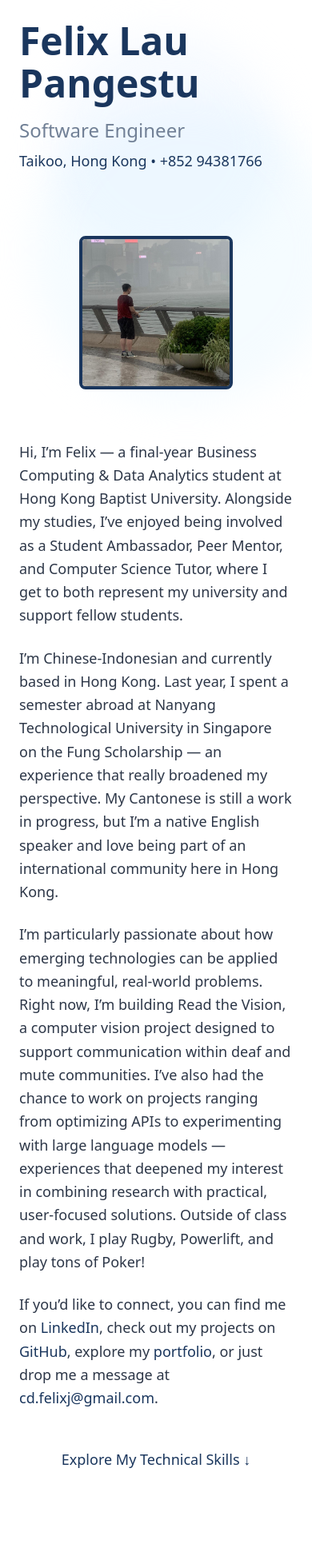
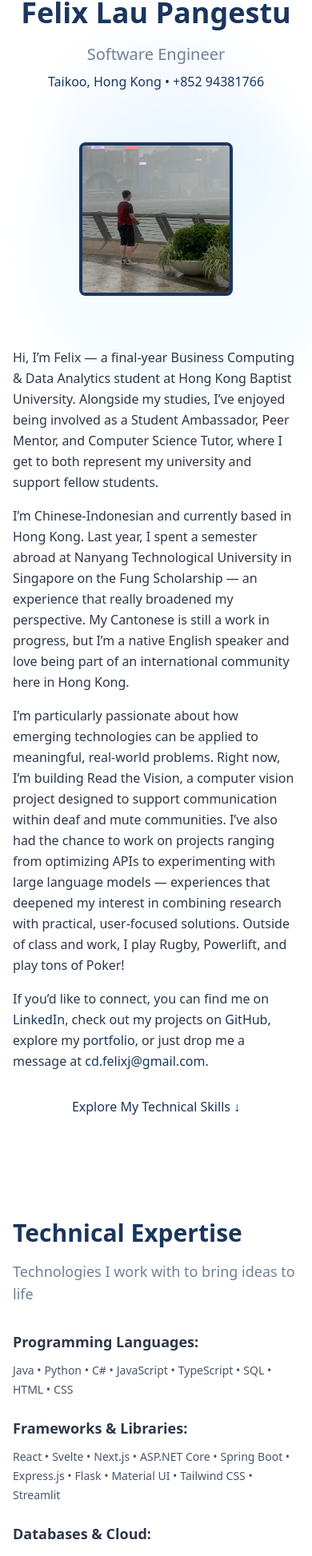
Before and after one commit to cdfelixj/minimal-portfolio, a React (Vite) app: page / in a window 390 px wide. Shown: the part 39-1985 px from the top of the page at 80% size. Built offline with nearby package versions, Linux system fonts and the light colour scheme.

Commit message:
fixed margins & responsiveness

```diff
--- a/src/App.jsx
+++ b/src/App.jsx
@@ -132,7 +132,7 @@ function App() {
 			/>
 
 			{/* Single Continuous Content Flow */}
-			<div className="relative z-10 max-w-4xl mx-auto px-6 py-16">
+			<div className="relative z-10 max-w-7xl mx-auto px-4 sm:px-6 lg:px-8 py-8 sm:py-12 lg:py-16">
 
 				{/* Hero/About Section */}
 				<div id="hero" className="mb-32">
@@ -141,10 +141,10 @@ function App() {
 						animate={{ opacity: 1, y: 0 }}
 						transition={{ duration: 0.8 }}
 					>
-						<div className="flex flex-col lg:flex-row items-start gap-12 mb-16">
-							<div className="flex-1">
+						<div className="flex flex-col lg:flex-row items-center lg:items-start gap-8 lg:gap-12 mb-16">
+							<div className="flex-1 text-center lg:text-left">
 								<motion.h1
-									className="text-6xl lg:text-7xl font-bold text-blue-900 mb-4 leading-tight"
+									className="text-4xl sm:text-5xl lg:text-6xl xl:text-7xl font-bold text-blue-900 mb-4 leading-tight"
 									initial={{ opacity: 0, x: -20 }}
 									animate={{ opacity: 1, x: 0 }}
 									transition={{ duration: 0.8, delay: 0.2 }}
@@ -156,7 +156,7 @@ function App() {
 									initial={{ opacity: 0, x: -20 }}
 									animate={{ opacity: 1, x: 0 }}
 									transition={{ duration: 0.8, delay: 0.4 }}
-									className="text-2xl text-gray-600 mb-2"
+									className="text-xl sm:text-2xl text-gray-600 mb-2"
 								>
 									Software Engineer
 								</motion.div>
@@ -165,7 +165,7 @@ function App() {
 									initial={{ opacity: 0, x: -20 }}
 									animate={{ opacity: 1, x: 0 }}
 									transition={{ duration: 0.8, delay: 0.5 }}
-									className="text-lg text-blue-900 mb-8"
+									className="text-base sm:text-lg text-blue-900 mb-8"
 								>
 									Taikoo, Hong Kong • +852 94381766
 								</motion.div>
@@ -175,7 +175,7 @@ function App() {
 								initial={{ opacity: 0, scale: 0.8 }}
 								animate={{ opacity: 1, scale: 1 }}
 								transition={{ duration: 0.8, delay: 0.6 }}
-								className="w-64 h-64 rounded-lg overflow-hidden border-4 border-blue-900 flex-shrink-0"
+								className="w-48 h-48 sm:w-56 sm:h-56 lg:w-64 lg:h-64 rounded-lg overflow-hidden border-4 border-blue-900 flex-shrink-0"
 							>
 								<img
 									src="/assets/cardPhotos/fish.jpg"
@@ -189,7 +189,7 @@ function App() {
 						initial={{ opacity: 0, y: 20 }}
 						animate={{ opacity: 1, y: 0 }}
 						transition={{ duration: 0.8, delay: 0.8 }}
-						className="space-y-6 text-lg leading-relaxed"
+						className="space-y-4 sm:space-y-6 text-base sm:text-lg leading-relaxed"
 						>
 						<p>
 							Hi, I’m Felix — a final-year Business Computing & Data Analytics student at Hong Kong Baptist University. Alongside my studies, I’ve enjoyed being involved
@@ -230,11 +230,11 @@ function App() {
 							initial={{ opacity: 0, y: 20 }}
 							animate={{ opacity: 1, y: 0 }}
 							transition={{ duration: 0.8, delay: 1.0 }}
-							className="mt-12 text-center"
+							className="mt-8 sm:mt-12 text-center"
 						>
 							<button
 								onClick={() => document.getElementById('skills').scrollIntoView({ behavior: 'smooth' })}
-								className="text-blue-900 hover:text-blue-700 font-medium text-lg transition-colors duration-300"
+								className="text-blue-900 hover:text-blue-700 font-medium text-base sm:text-lg transition-colors duration-300"
 							>
 								Explore My Technical Skills ↓
 							</button>
@@ -243,11 +243,11 @@ function App() {
 				</div>
 
 				{/* Technical Skills Section */}
-				<div id="skills" className="mb-32">
-					<h2 className="text-4xl font-bold text-blue-900 mb-4">Technical Expertise</h2>
-					<p className="text-xl text-gray-600 mb-12">Technologies I work with to bring ideas to life</p>
+				<div id="skills" className="mb-24 sm:mb-32">
+					<h2 className="text-3xl sm:text-4xl font-bold text-blue-900 mb-4">Technical Expertise</h2>
+					<p className="text-lg sm:text-xl text-gray-600 mb-8 sm:mb-12">Technologies I work with to bring ideas to life</p>
 
-					<div className="space-y-8">
+					<div className="space-y-6 sm:space-y-8">
 						{Object.entries(skills).map(([category, items], index) => (
 							<motion.div
 								key={category}
@@ -256,12 +256,12 @@ function App() {
 								transition={{ duration: 0.6, delay: index * 0.1 }}
 								viewport={{ once: true }}
 							>
-								<h3 className="text-xl font-semibold text-gray-800 mb-4">{category}:</h3>
-								<div className="flex flex-wrap gap-2">
+								<h3 className="text-lg sm:text-xl font-semibold text-gray-800 mb-3 sm:mb-4">{category}:</h3>
+								<div className="flex flex-wrap gap-1 sm:gap-2">
 									{items.map((skill, skillIndex) => (
 										<motion.span
 											key={skill}
-											className="text-gray-700 hover:text-blue-900 hover:font-medium transition-all duration-300 cursor-default"
+											className="text-sm sm:text-base text-gray-700 hover:text-blue-900 hover:font-medium transition-all duration-300 cursor-default"
 											whileHover={{ scale: 1.05 }}
 										>
 											{skill}{skillIndex < items.length - 1 ? ' • ' : ''}
@@ -274,14 +274,14 @@ function App() {
 				</div>
 
 				{/* Professional Experience Section */}
-				<div id="experience" className="mb-32">
-					<h2 className="text-4xl font-bold text-blue-900 mb-4">Professional Journey</h2>
-					<p className="text-xl text-gray-600 mb-12">My career progression in technology and innovation</p>
+				<div id="experience" className="mb-24 sm:mb-32">
+					<h2 className="text-3xl sm:text-4xl font-bold text-blue-900 mb-4">Professional Journey</h2>
+					<p className="text-lg sm:text-xl text-gray-600 mb-8 sm:mb-12">My career progression in technology and innovation</p>
 
 					<div className="relative">
-						<div className="absolute left-4 top-0 bottom-0 w-0.5 bg-blue-900"></div>
+						<div className="absolute left-2 sm:left-4 top-0 bottom-0 w-0.5 bg-blue-900"></div>
 
-						<div className="space-y-12">
+						<div className="space-y-8 sm:space-y-12">
 							{experiences.map((exp, index) => (
 								<motion.div
 									key={index}
@@ -289,21 +289,21 @@ function App() {
 									whileInView={{ opacity: 1, x: 0 }}
 									transition={{ duration: 0.6, delay: index * 0.1 }}
 									viewport={{ once: true }}
-									className="relative pl-12"
+									className="relative pl-8 sm:pl-12"
 								>
-									<div className="absolute left-0 w-8 h-8 bg-blue-900 rounded-full flex items-center justify-center">
-										<div className="w-3 h-3 bg-white rounded-full"></div>
+									<div className="absolute left-0 sm:left-0 w-6 h-6 sm:w-8 sm:h-8 bg-blue-900 rounded-full flex items-center justify-center">
+										<div className="w-2 h-2 sm:w-3 sm:h-3 bg-white rounded-full"></div>
 									</div>
 
-									<div className="space-y-4">
+									<div className="space-y-3 sm:space-y-4">
 										<div>
-											<div className="flex items-center gap-3 mb-2">
-												<h3 className="text-2xl font-bold text-blue-900">{exp.company}</h3>
+											<div className="flex flex-col sm:flex-row sm:items-center gap-2 sm:gap-3 mb-2">
+												<h3 className="text-xl sm:text-2xl font-bold text-blue-900">{exp.company}</h3>
 												<motion.a
 													href={exp.website}
 													target="_blank"
 													rel="noopener noreferrer"
-													className="inline-flex items-center justify-center w-8 h-8 bg-blue-100 hover:bg-blue-200 text-blue-900 rounded-full transition-colors duration-300"
+													className="inline-flex items-center justify-center w-6 h-6 sm:w-8 sm:h-8 bg-blue-100 hover:bg-blue-200 text-blue-900 rounded-full transition-colors duration-300 self-start"
 													whileHover={{
 														scale: 1.05,
 														transition: { duration: 0.2, ease: "easeOut" }
@@ -312,7 +312,7 @@ function App() {
 													title="Visit company website"
 												>
 													<svg
-														className="w-4 h-4"
+														className="w-3 h-3 sm:w-4 sm:h-4"
 														fill="none"
 														stroke="currentColor"
 														viewBox="0 0 24 24"
@@ -327,15 +327,15 @@ function App() {
 													</svg>
 												</motion.a>
 											</div>
-											<h4 className="text-xl font-semibold text-gray-800">{exp.role}</h4>
-											<p className="text-gray-600">{exp.period}</p>
+											<h4 className="text-lg sm:text-xl font-semibold text-gray-800">{exp.role}</h4>
+											<p className="text-sm sm:text-base text-gray-600">{exp.period}</p>
 										</div>
 
-										<p className="text-lg">{exp.description}</p>
+										<p className="text-base sm:text-lg leading-relaxed">{exp.description}</p>
 
 										<motion.button
 											onClick={() => setExpandedExperience(expandedExperience === index ? null : index)}
-											className="text-blue-900 hover:text-blue-700 font-medium transition-colors duration-300"
+											className="text-blue-900 hover:text-blue-700 font-medium transition-colors duration-300 text-sm sm:text-base"
 											whileHover={{ scale: 1.02 }}
 										>
 											{expandedExperience === index ? 'Show less ↑' : 'View details ↓'}
@@ -346,18 +346,18 @@ function App() {
 												initial={{ opacity: 0, height: 0 }}
 												animate={{ opacity: 1, height: 'auto' }}
 												transition={{ duration: 0.3 }}
-												className="space-y-4"
+												className="space-y-3 sm:space-y-4"
 											>
-												<ul className="list-disc list-inside space-y-2 text-gray-700">
+												<ul className="list-disc list-inside space-y-2 text-sm sm:text-base text-gray-700 ml-2">
 													{exp.details.map((detail, detailIndex) => (
 														<li key={detailIndex}>{detail}</li>
 													))}
 												</ul>
-												<div className="flex flex-wrap gap-2">
+												<div className="flex flex-wrap gap-1 sm:gap-2">
 													{exp.technologies.map((tech, techIndex) => (
 														<span
 															key={techIndex}
-															className="px-3 py-1 bg-blue-100 text-blue-900 rounded-full text-sm font-medium"
+															className="px-2 py-1 sm:px-3 sm:py-1 bg-blue-100 text-blue-900 rounded-full text-xs sm:text-sm font-medium"
 														>
 															{tech}
 														</span>
@@ -389,11 +389,11 @@ function App() {
 				</div>
 
 				{/* Featured Projects Section */}
-				<div id="projects" className="mb-32">
-					<h2 className="text-4xl font-bold text-blue-900 mb-4">Featured Projects</h2>
-					<p className="text-xl text-gray-600 mb-12">Innovative solutions that make a meaningful impact</p>
+				<div id="projects" className="mb-24 sm:mb-32">
+					<h2 className="text-3xl sm:text-4xl font-bold text-blue-900 mb-4">Featured Projects</h2>
+					<p className="text-lg sm:text-xl text-gray-600 mb-8 sm:mb-12">Innovative solutions that make a meaningful impact</p>
 
-					<div className="space-y-20">
+					<div className="space-y-12 sm:space-y-20">
 						{projects.map((project, index) => (
 							<motion.div
 								key={index}
@@ -401,30 +401,30 @@ function App() {
 								whileInView={{ opacity: 1, y: 0 }}
 								transition={{ duration: 0.8, delay: index * 0.2 }}
 								viewport={{ once: true }}
-								className="space-y-6"
+								className="space-y-4 sm:space-y-6"
 							>
-								<h3 className="text-3xl font-bold text-blue-900">{project.title}</h3>
+								<h3 className="text-2xl sm:text-3xl font-bold text-blue-900">{project.title}</h3>
 
 								{project.impact && (
-									<p className="text-xl font-medium text-gray-800">{project.impact}</p>
+									<p className="text-lg sm:text-xl font-medium text-gray-800">{project.impact}</p>
 								)}
 
-								<p className="text-lg leading-relaxed">{project.description}</p>
+								<p className="text-base sm:text-lg leading-relaxed">{project.description}</p>
 
 								{project.technical && (
-									<p className="text-lg leading-relaxed">{project.technical}</p>
+									<p className="text-base sm:text-lg leading-relaxed">{project.technical}</p>
 								)}
 
 								{project.funding && (
-									<p className="text-lg leading-relaxed font-medium text-blue-900">{project.funding}</p>
+									<p className="text-base sm:text-lg leading-relaxed font-medium text-blue-900">{project.funding}</p>
 								)}
 
-								<div className="flex gap-4">
+								<div className="flex flex-col sm:flex-row gap-2 sm:gap-4">
 									{project.links.map((link, linkIndex) => (
 										<a
 											key={linkIndex}
 											href="#"
-											className="text-blue-900 hover:text-blue-700 font-medium hover:underline transition-colors duration-300"
+											className="text-blue-900 hover:text-blue-700 font-medium hover:underline transition-colors duration-300 text-sm sm:text-base"
 										>
 											{link}
 										</a>
@@ -435,14 +435,14 @@ function App() {
 					</div>
 
 					{/* View All Projects Button */}
-					<div className="text-center mt-12">
+					<div className="text-center mt-8 sm:mt-12">
 						<motion.button
 							onClick={() => setShowDetailedProjects(true)}
-							className="inline-flex items-center px-8 py-4 bg-blue-900 text-white rounded-lg font-semibold text-lg hover:bg-blue-800 transition-colors duration-300"
+							className="inline-flex items-center px-6 py-3 sm:px-8 sm:py-4 bg-blue-900 text-white rounded-lg font-semibold text-base sm:text-lg hover:bg-blue-800 transition-colors duration-300"
 							whileHover={{ scale: 1.02 }}
 							whileTap={{ scale: 0.98 }}
 						>
-							<svg className="w-5 h-5 mr-2" fill="none" stroke="currentColor" viewBox="0 0 24 24">
+							<svg className="w-4 h-4 sm:w-5 sm:h-5 mr-2" fill="none" stroke="currentColor" viewBox="0 0 24 24">
 								<path strokeLinecap="round" strokeLinejoin="round" strokeWidth={2} d="M19 11H5m14 0a2 2 0 012 2v6a2 2 0 01-2 2H5a2 2 0 01-2-2v-6a2 2 0 012-2m14 0V9a2 2 0 00-2-2M5 11V9a2 2 0 012-2m0 0V5a2 2 0 012-2h6a2 2 0 012 2v2M7 7h10" />
 							</svg>
 							View All Projects
@@ -451,21 +451,21 @@ function App() {
 				</div>
 
 				{/* Activities & Achievements Section */}
-				<div id="activities" className="mb-32">
-					<h2 className="text-4xl font-bold text-blue-900 mb-4">Activities & Achievements</h2>
-					<p className="text-xl text-gray-600 mb-12">Leadership roles, awards, hackathons, and community contributions that shaped my journey</p>
+				<div id="activities" className="mb-24 sm:mb-32">
+					<h2 className="text-3xl sm:text-4xl font-bold text-blue-900 mb-4">Activities & Achievements</h2>
+					<p className="text-lg sm:text-xl text-gray-600 mb-8 sm:mb-12">Leadership roles, awards, hackathons, and community contributions that shaped my journey</p>
 
-					<div className="space-y-16">
+					<div className="space-y-12 sm:space-y-16">
 						<motion.div
 							initial={{ opacity: 0, y: 30 }}
 							whileInView={{ opacity: 1, y: 0 }}
 							transition={{ duration: 0.8 }}
 							viewport={{ once: true }}
-							className="space-y-6"
+							className="space-y-4 sm:space-y-6"
 						>
-							<h3 className="text-3xl font-bold text-blue-900">International Hackathon Participation</h3>
-							<p className="text-xl font-medium text-gray-800">2022 - Present | Global Tech Communities</p>
-							<p className="text-lg leading-relaxed">
+							<h3 className="text-2xl sm:text-3xl font-bold text-blue-900">International Hackathon Participation</h3>
+							<p className="text-lg sm:text-xl font-medium text-gray-800">2022 - Present | Global Tech Communities</p>
+							<p className="text-base sm:text-lg leading-relaxed">
 								Active participant in international hackathons across multiple countries, focusing on blockchain, AI/ML, and innovative technology solutions. Gained international exposure to diverse tech communities through rapid prototyping and cross-cultural collaboration.
 							</p>
 							<div className="grid grid-cols-1 md:grid-cols-2 gap-4 mt-4">
```
